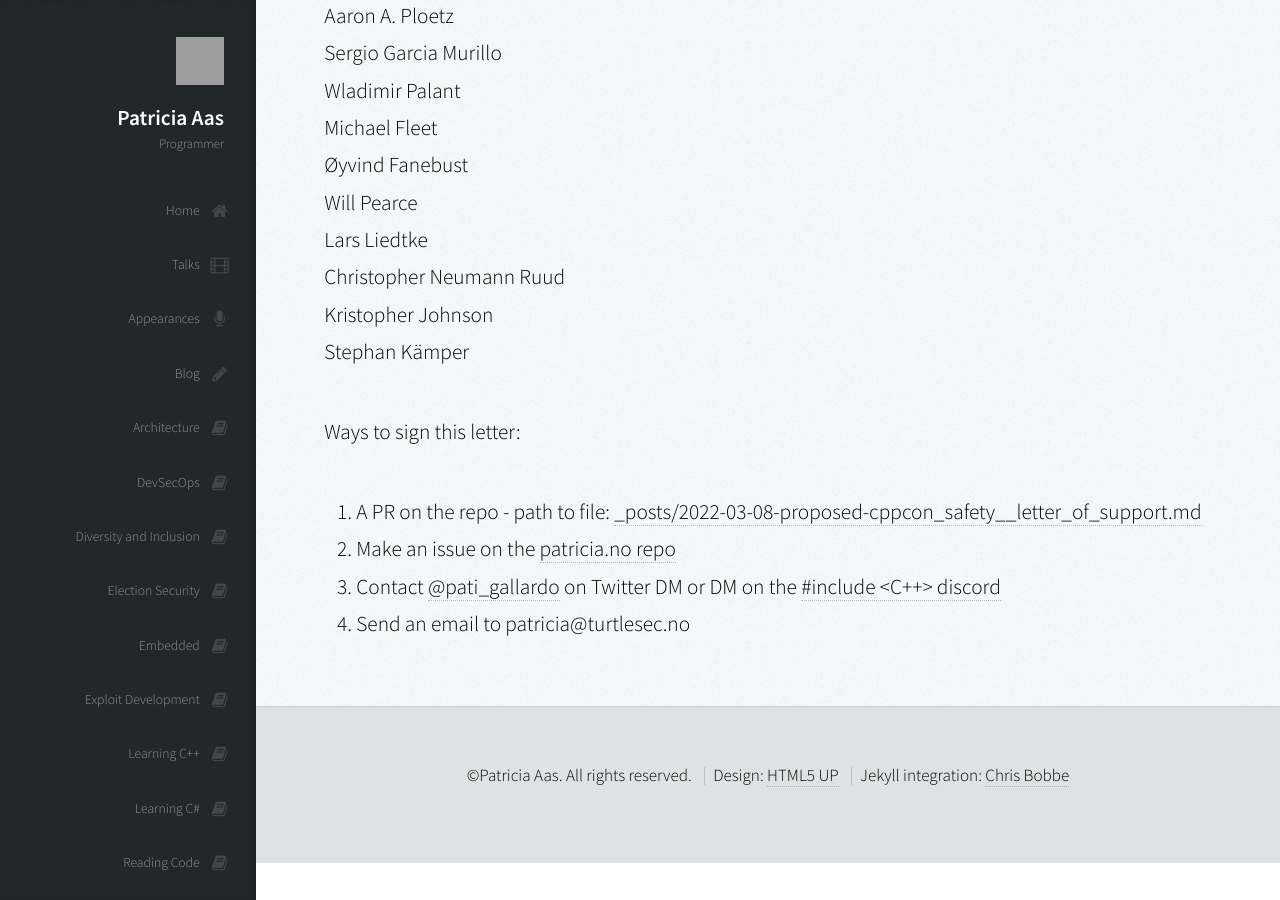
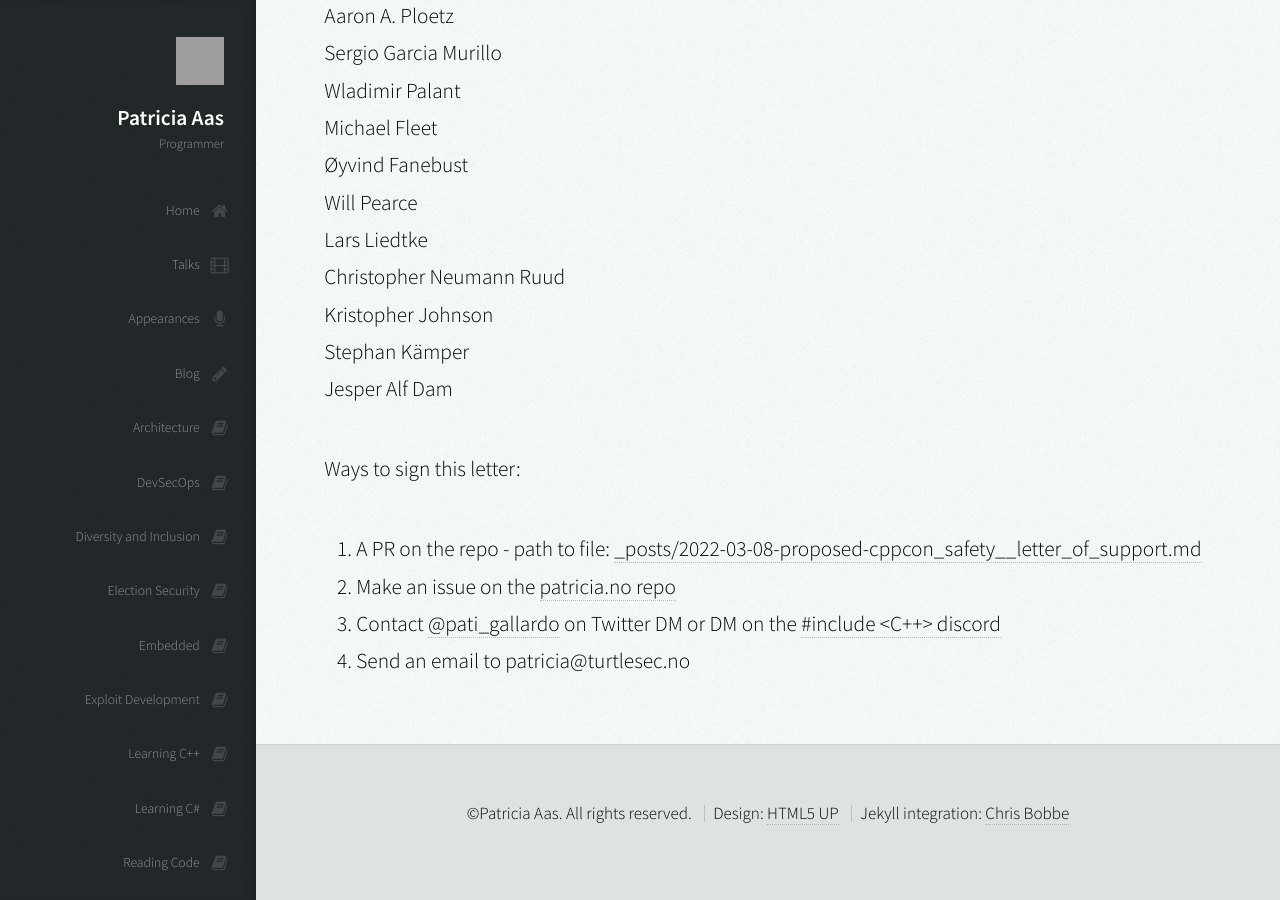
Before and after one commit to patricia-gallardo/patricia-gallardo.github.io, a Jekyll site: the page built from _posts/2022-03-08-proposed-cppcon_safety__letter_of_support.md, in a window 1280 px wide and 900 px high, scrolled down 9143 px. Built offline with Jekyll 4.4.1, drawn with Linux system fonts in a browser that asks for light colours; nearby versions of some CDN libraries; grey boxes are pictures that could not be loaded.

Commit message:
Update 2022-03-08-proposed-cppcon_safety__letter_of_support.md

```diff
--- a/_posts/2022-03-08-proposed-cppcon_safety__letter_of_support.md
+++ b/_posts/2022-03-08-proposed-cppcon_safety__letter_of_support.md
@@ -253,6 +253,7 @@ Lars Liedtke <br>
 Christopher Neumann Ruud <br>
 Kristopher Johnson <br>
 Stephan Kämper <br>
+Jesper Alf Dam <br>
 
 
 Ways to sign this letter:
```
